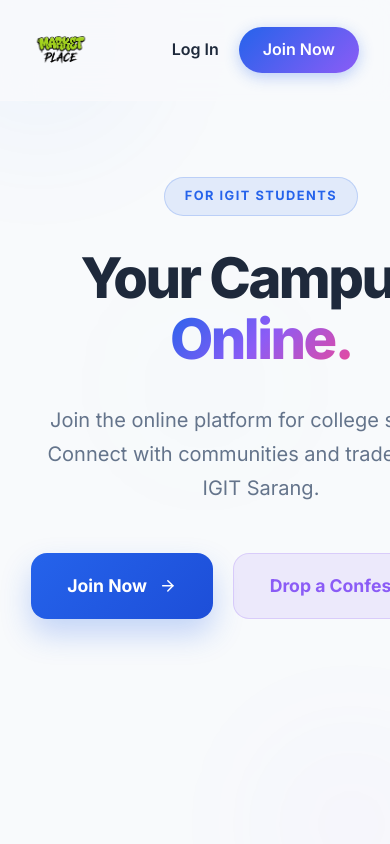
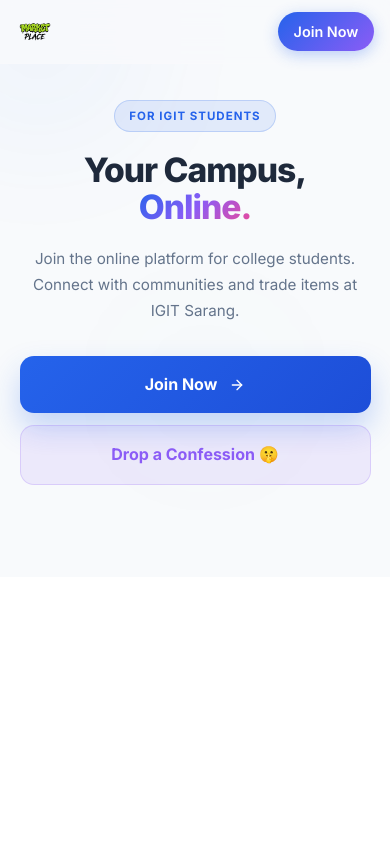
Before and after one commit to priyankarpadhy-eng/market, a React (Vite) app: page / in a window 390 px wide. Shown: the top 844 px of the page. Built offline with nearby package versions, Linux system fonts and the light colour scheme; no server answers.

Commit message:
Updated landing page responsivenedd

```diff
--- a/src/pages/Landing.css
+++ b/src/pages/Landing.css
@@ -198,6 +198,8 @@
     display: flex;
     gap: 20px;
     margin-bottom: 48px;
+    flex-wrap: wrap;
+    justify-content: center;
 }
 
 .btn-primary {
@@ -569,6 +571,7 @@
     font-size: 0.85rem;
 }
 
+/* ─── Tablet (≤1024px) ──────────────────────────────────────────────────── */
 @media (max-width: 1024px) {
     .landing-nav-links {
         display: none;
@@ -600,10 +603,181 @@
         display: none;
     }
 
-    /* Hide complex animations on mobile */
+    .footer-grid {
+        grid-template-columns: 1fr 1fr;
+        gap: 40px;
+    }
+}
+
+/* ─── Mobile (≤768px) ───────────────────────────────────────────────────── */
+@media (max-width: 768px) {
+
+    /* Nav */
+    .landing-nav {
+        padding: 14px 5%;
+    }
+
+    .landing-logo-img {
+        height: 44px;
+    }
+
+    .landing-auth-btns {
+        gap: 10px;
+    }
+
+    .landing-btn-login {
+        font-size: 0.9rem;
+    }
+
+    .landing-btn-join {
+        padding: 8px 16px;
+        font-size: 0.9rem;
+    }
+
+    /* Hero */
+    .section {
+        padding: 100px 5% 60px;
+        min-height: auto;
+    }
+
+    .hero-content {
+        padding: 0;
+        width: 100%;
+    }
+
+    .hero-badge {
+        font-size: 0.72rem;
+        padding: 6px 14px;
+        letter-spacing: 1px;
+        margin-bottom: 20px;
+    }
+
+    .hero-text {
+        font-size: 2.6rem;
+        letter-spacing: -1.5px;
+        margin-bottom: 20px;
+        word-break: keep-all;
+    }
+
+    .hero-subtext {
+        font-size: 1rem;
+        margin-bottom: 32px;
+        padding: 0 4px;
+    }
+
+    .hero-btns {
+        flex-direction: column;
+        gap: 12px;
+        width: 100%;
+        margin-bottom: 32px;
+    }
+
+    .btn-primary,
+    .btn-secondary {
+        width: 100%;
+        justify-content: center;
+        padding: 16px 24px;
+        font-size: 1rem;
+        border-radius: 14px;
+    }
+
+    /* Features */
+    .features-container {
+        padding: 60px 5%;
+        gap: 80px;
+    }
+
+    .feature-text-block h2 {
+        font-size: 2rem;
+        margin-bottom: 16px;
+    }
+
+    .feature-text-block p {
+        font-size: 1rem;
+        margin-bottom: 20px;
+    }
+
+    .feature-list-item {
+        font-size: 0.95rem;
+    }
+
+    .feature-visual-block {
+        height: 260px;
+        border-radius: 20px;
+    }
+
+    /* CTA */
+    .landing-cta {
+        padding: 60px 5%;
+    }
+
+    .cta-box {
+        padding: 60px 24px;
+        border-radius: 28px;
+    }
+
+    .cta-box h2 {
+        font-size: 2.2rem;
+        letter-spacing: -0.5px;
+    }
+
+    .cta-box p {
+        font-size: 1rem;
+        margin-bottom: 32px;
+    }
+
+    .btn-white {
+        padding: 16px 36px;
+        font-size: 1rem;
+    }
+
+    /* Footer */
+    .landing-footer {
+        padding: 60px 5% 32px;
+    }
 
     .footer-grid {
         grid-template-columns: 1fr;
-        gap: 40px;
+        gap: 32px;
+        margin-bottom: 48px;
+    }
+
+    .footer-brand p {
+        max-width: 100%;
+    }
+
+    .footer-bottom {
+        flex-direction: column;
+        gap: 8px;
+        text-align: center;
     }
 }
+
+/* ─── Small Mobile (≤420px) ─────────────────────────────────────────────── */
+@media (max-width: 420px) {
+    .landing-nav {
+        padding: 12px 4%;
+    }
+
+    .landing-logo-img {
+        height: 38px;
+    }
+
+    .landing-btn-login {
+        display: none;
+        /* keep nav clean, join button stays */
+    }
+
+    .hero-text {
+        font-size: 2.1rem;
+        letter-spacing: -1px;
+    }
+
+    .hero-subtext {
+        font-size: 0.95rem;
+    }
+
+    .cta-box h2 {
+        font-size: 1.8rem;
+    }
+}
```
